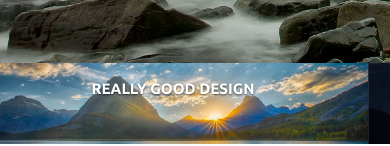
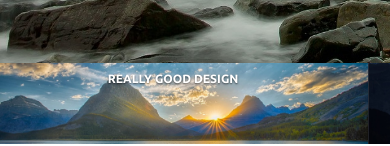
Before and after one commit to templateProjectWeb/templateProjectWeb.github.io, a plain HTML site: page index.html in a window 390 px wide. Shown: the part 737-883 px from the top of the page. Drawn offline with nearby package versions, Linux system fonts and the light colour scheme.

Commit message:
commit 4

```diff
--- a/css/media.css
+++ b/css/media.css
@@ -2,7 +2,13 @@
 
 /* Large Devices, Wide Screens */
 @media only screen and (max-width : 1200px) {
+  .forPictures {
+    font-family: ubuntuBold;
+    color: #ffffff;
+    margin-bottom: 45px !important;
+    font-size: 25px !important;
 
+}
 }
 
 /* Medium Devices, Desktops */
@@ -15,6 +21,13 @@
     width: 60px;
     height: 60px;
     border-radius: 50%;
+}
+      .forPictures {
+    font-family: ubuntuBold;
+    color: #ffffff;
+    margin-bottom: 5px !important;
+    font-size: 20px !important;
+
 }
        .web {
     font-family: openSans;
@@ -87,6 +100,13 @@
     footer ul:nth-child(odd){
         clear: both;
     }
+      .forPictures {
+    font-family: ubuntuBold;
+    color: #ffffff;
+    margin-bottom: 10px !important;
+    font-size: 20px !important;
+
+}
 
 
 }
@@ -147,8 +167,8 @@
     .forPictures {
     font-family: ubuntuBold;
     color: #ffffff;
-    margin-bottom: 5px !important;
-    font-size: 15px !important;
+    margin-bottom: 17px !important;
+    font-size: 12px !important;
 
 }
       .wrapper-top1 {
```
